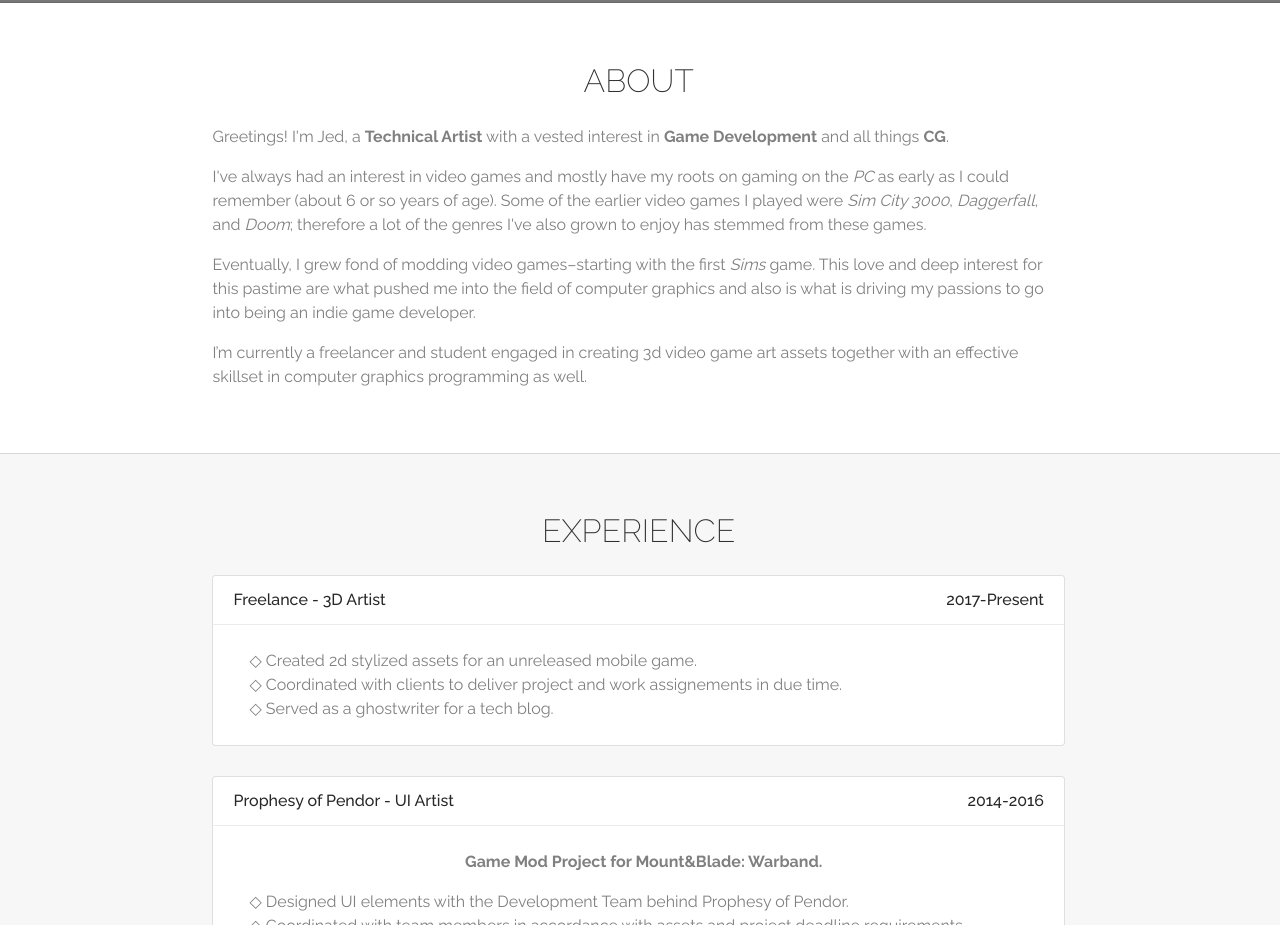
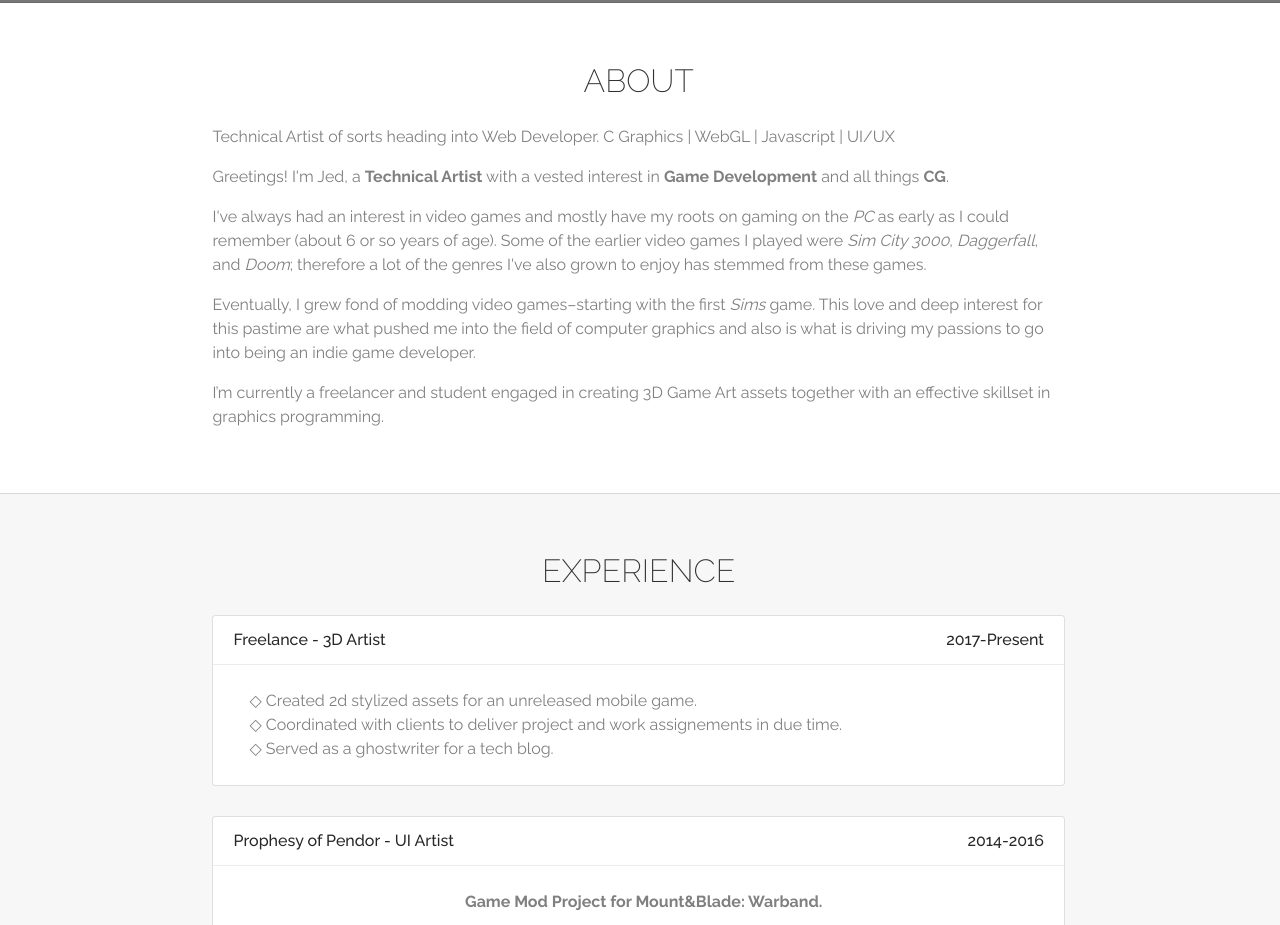
Before and after one commit to jcgpw/cg-portfolio, a plain HTML site: page index.html in a window 1280 px wide. Shown: the part 797-1722 px from the top of the page. Drawn offline with Linux system fonts and the light colour scheme.

Commit message:
Update index.html

```diff
--- a/index.html
+++ b/index.html
@@ -2,7 +2,7 @@
 <html lang="en">
   <head>
     <meta charset="utf-8">
-    <meta name="description" content="Jed Iguico - Technical Artist of sorts and aspiring Web Developer. C Graphics | WebGL | Javascript | UI/UX">
+    <meta name="description" content="Technical Artist of sorts heading into Web Developer. C Graphics | WebGL | Javascript | UI/UX">
     <title>Jed Iguico</title>
     <link rel="shortcut icon" type="image/png" href="favico.png"/>
     <link rel="icon" type="image/x-icon" href="favico.png"/>
@@ -68,10 +68,11 @@
             <h2>About</h2>
           </div>
           <div class="content-body">
+            <p>Technical Artist of sorts heading into Web Developer. C Graphics | WebGL | Javascript | UI/UX</p>
             <p>Greetings! I'm Jed, a <b>Technical Artist</b> with a vested interest in <b>Game Development</b> and all things <b>CG</b>.</p>
             <p>I've always had an interest in video games and mostly have my roots on gaming on the <i>PC</i> as early as I could remember (about 6 or so years of age). Some of the earlier video games I played were <i>Sim City 3000</i>, <i>Daggerfall</i>, and <i>Doom</i>; therefore a lot of the genres I've also grown to enjoy has stemmed from these games.</p>
             <p>Eventually, I grew fond of modding video games–starting with the first <i>Sims</i> game. This love and deep interest for this pastime are what pushed me into the field of computer graphics and also is what is driving my passions to go into being an indie game developer.</p>
-            <p>I’m currently a freelancer and student engaged in creating 3d video game art assets together with an effective skillset in computer graphics programming as well.</p>
+            <p>I’m currently a freelancer and student engaged in creating 3D Game Art assets together with an effective skillset in graphics programming.</p>
           </div>
         </div>
         <div class="side-content"></div>
```
